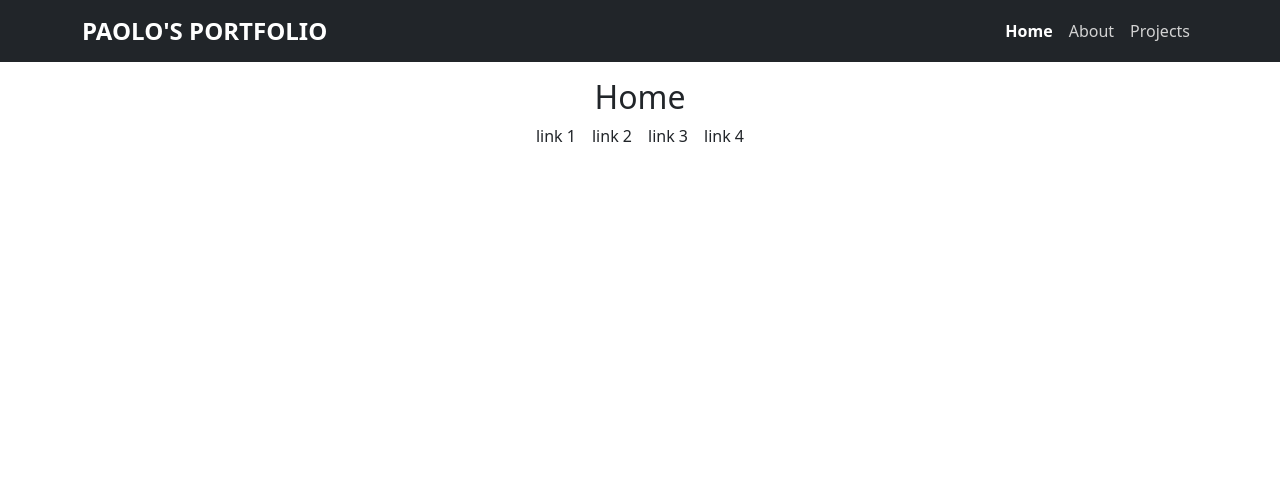
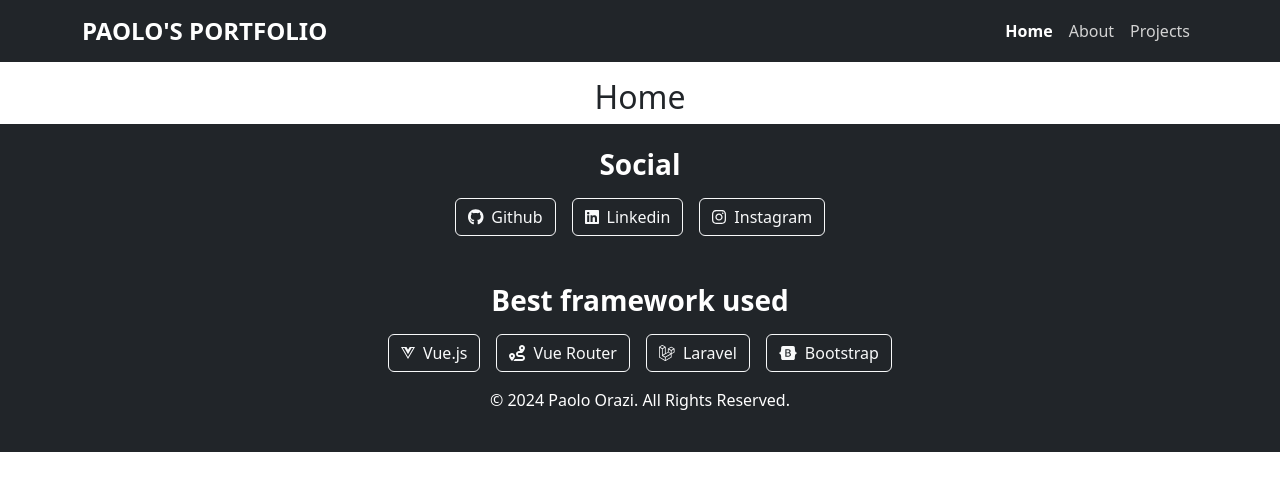
Before and after one commit to orazi-paolo/vite-boolfolio, a Vue app: page / in a window 1280 px wide. Shown: the top 490 px of the page. Built offline with nearby package versions, Linux system fonts and the light colour scheme.

Commit message:
created footer layout

```diff
--- a/src/components/AppFooter.vue
+++ b/src/components/AppFooter.vue
@@ -10,14 +10,42 @@ export default {
 </script>
 
 <template>
-  <nav>
-    <ul class="d-flex justify-content-center list-unstyled">
-      <li class="me-3">link 1</li>
-      <li class="me-3">link 2</li>
-      <li class="me-3">link 3</li>
-      <li>link 4</li>
-    </ul>
-  </nav>
+  <footer class="bg-dark text-white py-4">
+    <div class="container text-center">
+      <h3 class="fw-bold mb-3">
+        Social
+      </h3>
+      <div class="mb-5 d-flex justify-content-center">
+        <a href="https://github.com/orazi-paolo" class="btn btn-outline-light mx-2 d-flex align-items-center">
+          <i class="fab fa-github me-2"></i> Github
+        </a>
+        <a href="#" class="btn btn-outline-light mx-2 d-flex align-items-center">
+          <i class="fab fa-linkedin me-2"></i> Linkedin
+        </a>
+        <a href="#" class="btn btn-outline-light mx-2 d-flex align-items-center">
+          <i class="fab fa-instagram me-2"></i> Instagram
+        </a>
+      </div>
+      <h3 class="fw-bold mb-3">
+        Best framework used
+      </h3>
+      <div class="mb-3 d-flex justify-content-center">
+        <a href="https://vuejs.org/guide/introduction.html"
+          class="btn btn-outline-light mx-2 d-flex align-items-center">
+          <i class="fab fa-vuejs me-2"></i> Vue.js
+        </a>
+        <a href="https://router.vuejs.org/" class="btn btn-outline-light mx-2 d-flex align-items-center">
+          <i class="fas fa-route me-2"></i> Vue Router
+        </a>
+        <a href="https://laravel.com/docs/10.x/readme" class="btn btn-outline-light mx-2 d-flex align-items-center">
+          <i class="fab fa-laravel me-2"></i> Laravel
+        </a>
+        <a href="https://getbootstrap.com/" class="btn btn-outline-light mx-2 d-flex align-items-center">
+          <i class="fab fa-bootstrap me-2"></i> Bootstrap
+        </a>
+      </div>
+
+      <p>&copy; 2024 Paolo Orazi. All Rights Reserved.</p>
+    </div>
+  </footer>
 </template>
-
-<style scoped></style>
```
